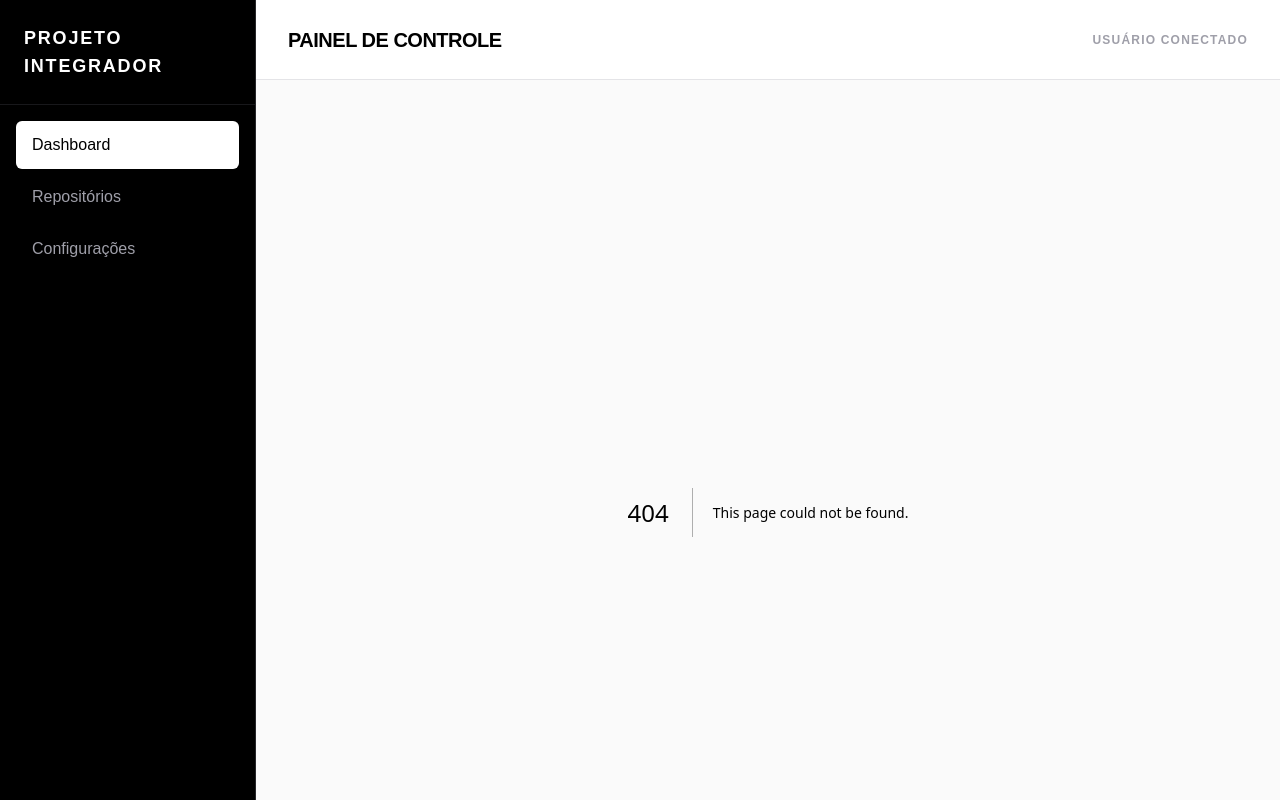
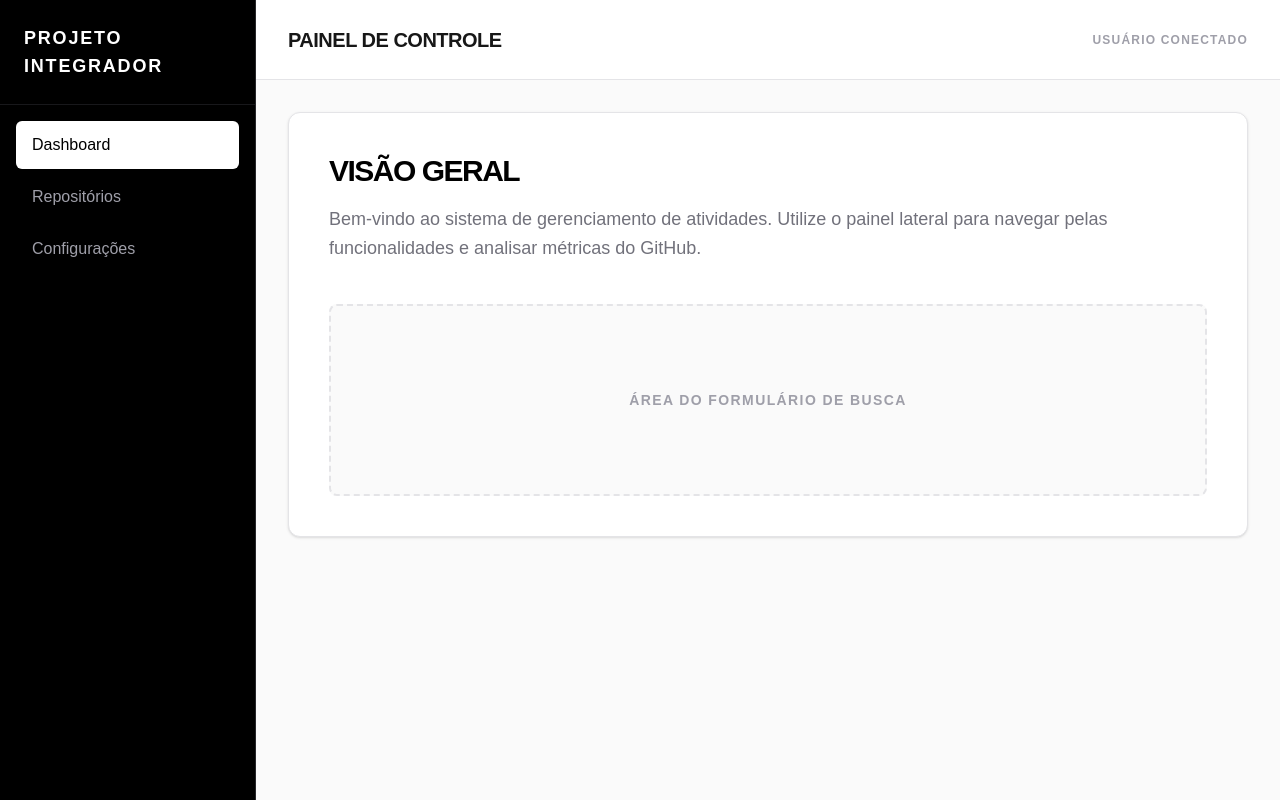
Before and after one commit to Matheus-Michels/projeto-integrador-gerenciamento, a Next.js app in the folder frontend/: page /dashboard in a window 1280 px wide. Before the commit this address had no page. Built offline with nearby package versions, Linux system fonts and the light colour scheme.

Commit message:
feat: organizando rotas

```diff
--- /dev/null
+++ b/frontend/app/dashboard/layout.tsx
@@ -0,0 +1,52 @@
+export default function DashboardLayout({
+  children,
+}: {
+  children: React.ReactNode;
+}) {
+  return (
+    <div className="flex h-screen overflow-hidden">
+      <aside className="w-64 bg-black text-white flex flex-col hidden md:flex border-r border-zinc-800">
+        <div className="p-6 text-lg font-bold border-b border-zinc-900 uppercase tracking-widest">
+          Projeto Integrador
+        </div>
+        <nav className="flex-1 p-4 space-y-1">
+          <a
+            href="/dashboard"
+            className="block py-3 px-4 rounded-md transition duration-200 bg-white text-black font-medium"
+          >
+            Dashboard
+          </a>
+          <a
+            href="#"
+            className="block py-3 px-4 rounded-md transition duration-200 hover:bg-zinc-900 text-zinc-400 hover:text-white"
+          >
+            Repositórios
+          </a>
+          <a
+            href="#"
+            className="block py-3 px-4 rounded-md transition duration-200 hover:bg-zinc-900 text-zinc-400 hover:text-white"
+          >
+            Configurações
+          </a>
+        </nav>
+      </aside>
+
+      <div className="flex-1 flex flex-col">
+        <header className="bg-white border-b border-zinc-200 h-20 flex items-center justify-between px-8">
+          <h2 className="text-xl font-bold uppercase tracking-tight">
+            Painel de Controle
+          </h2>
+          <div className="flex items-center">
+            <span className="text-zinc-400 text-xs uppercase tracking-widest font-semibold">
+              Usuário Conectado
+            </span>
+          </div>
+        </header>
+
+        <main className="flex-1 overflow-x-hidden overflow-y-auto bg-zinc-50 p-8">
+          {children}
+        </main>
+      </div>
+    </div>
+  );
+}
--- a/frontend/app/layout.tsx
+++ b/frontend/app/layout.tsx
@@ -13,32 +13,8 @@ export default function RootLayout({
 }>) {
   return (
     <html lang="pt-BR">
-      <body className="antialiased bg-white text-black font-sans">
-        <div className="flex h-screen overflow-hidden">
-          <aside className="w-64 bg-black text-white flex flex-col hidden md:flex border-r border-zinc-800">
-            <div className="p-6 text-lg font-bold border-b border-zinc-900 uppercase tracking-widest">
-              Projeto Integrador
-            </div>
-            <nav className="flex-1 p-4 space-y-1">
-              <a href="#" className="block py-3 px-4 rounded-md transition duration-200 bg-white text-black font-medium">Dashboard</a>
-              <a href="#" className="block py-3 px-4 rounded-md transition duration-200 hover:bg-zinc-900 text-zinc-400 hover:text-white">Repositórios</a>
-              <a href="#" className="block py-3 px-4 rounded-md transition duration-200 hover:bg-zinc-900 text-zinc-400 hover:text-white">Configurações</a>
-            </nav>
-          </aside>
-
-          <div className="flex-1 flex flex-col">
-            <header className="bg-white border-b border-zinc-200 h-20 flex items-center justify-between px-8">
-              <h2 className="text-xl font-bold uppercase tracking-tight">Painel de Controle</h2>
-              <div className="flex items-center">
-                <span className="text-zinc-400 text-xs uppercase tracking-widest font-semibold">Usuário Conectado</span>
-              </div>
-            </header>
-
-            <main className="flex-1 overflow-x-hidden overflow-y-auto bg-zinc-50 p-8">
-              {children}
-            </main>
-          </div>
-        </div>
+      <body className="antialiased bg-zinc-50 text-black font-sans">
+      {children}
       </body>
     </html>
   );
--- a/frontend/app/auth/page.tsx
+++ b/frontend/app/login/page.tsx
@@ -2,7 +2,7 @@
 
 import { useState, useEffect } from 'react';
 import { useRouter } from 'next/navigation';
-import { initSuperTokens } from '../../config/supertokens';
+import { initSuperTokens } from '@/config/supertokens';
 import { signIn, signUp } from 'supertokens-web-js/recipe/emailpassword';
 
 export default function AuthPage() {
@@ -36,7 +36,7 @@ export default function AuthPage() {
         } else if (response.status === 'WRONG_CREDENTIALS_ERROR') {
           setError('Email ou senha incorretos.');
         } else if (response.status === 'OK') {
-          router.push('/');
+          router.push('/dashboard');
         }
       } else {
         const response = await signUp({
@@ -49,7 +49,7 @@ export default function AuthPage() {
         if (response.status === 'FIELD_ERROR') {
           setError(response.formFields[0]?.error || 'Dados inválidos para registro.');
         } else if (response.status === 'OK') {
-          router.push('/');
+          router.push('/dashboard');
         }
       }
     } catch (err: any) {
```
Also changed, not shown: frontend/app/dashboard/page.tsx (renamed from frontend/app/page.tsx).
